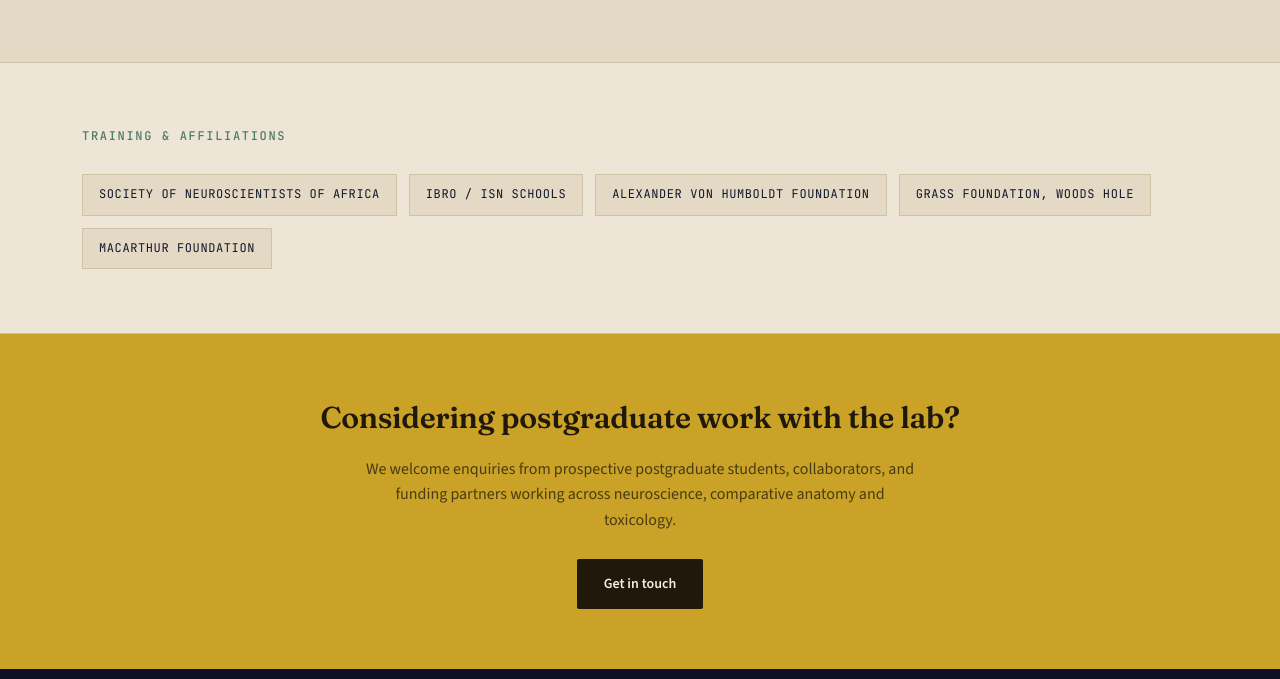
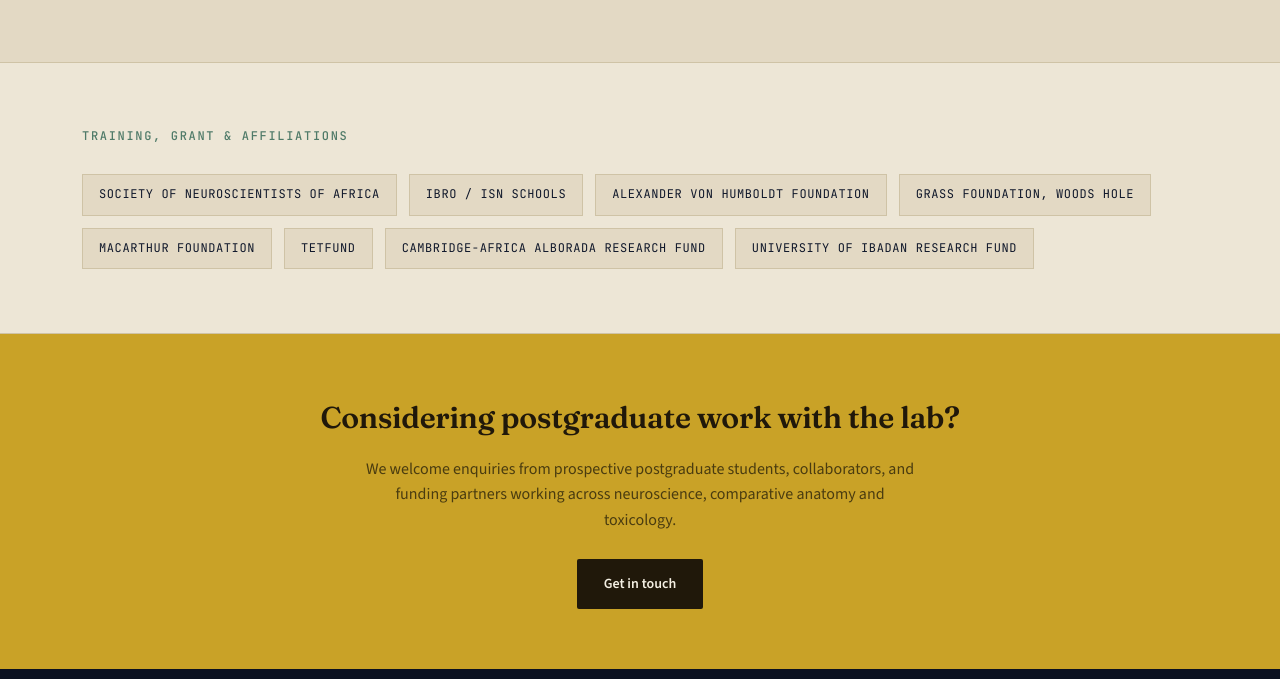
Before and after one commit to Chiboy1410/cenumat-website, a plain HTML site: page index.html in a window 1280 px wide. Shown: the part 2760-3439 px from the top of the page. Drawn offline with nearby package versions, Linux system fonts and the light colour scheme.

Commit message:
Update Training & Affiliations section
Renamed heading to 'Training, Grant & Affiliations' and added
TETFUND, Cambridge-Africa ALBORADA Research Fund, and University
of Ibadan Research Fund to the badge list.

```diff
--- a/index.html
+++ b/index.html
@@ -194,7 +194,7 @@
   <!-- AFFILIATIONS -->
   <section class="affil-strip">
     <div class="wrap">
-      <p class="kicker">Training &amp; Affiliations</p>
+      <p class="kicker">Training, Grant &amp; Affiliations</p>
       <p class="affil-lede"></p>
       <div class="affil-row reveal-group">
         <span class="affil-badge">Society of Neuroscientists of Africa</span>
@@ -202,6 +202,9 @@
         <span class="affil-badge">Alexander von Humboldt Foundation</span>
         <span class="affil-badge">Grass Foundation, Woods Hole</span>
         <span class="affil-badge">MacArthur Foundation</span>
+        <span class="affil-badge">TETFUND</span>
+        <span class="affil-badge">Cambridge-Africa ALBORADA Research Fund</span>
+        <span class="affil-badge">University of Ibadan Research Fund</span>
       </div>
     </div>
   </section>
```
